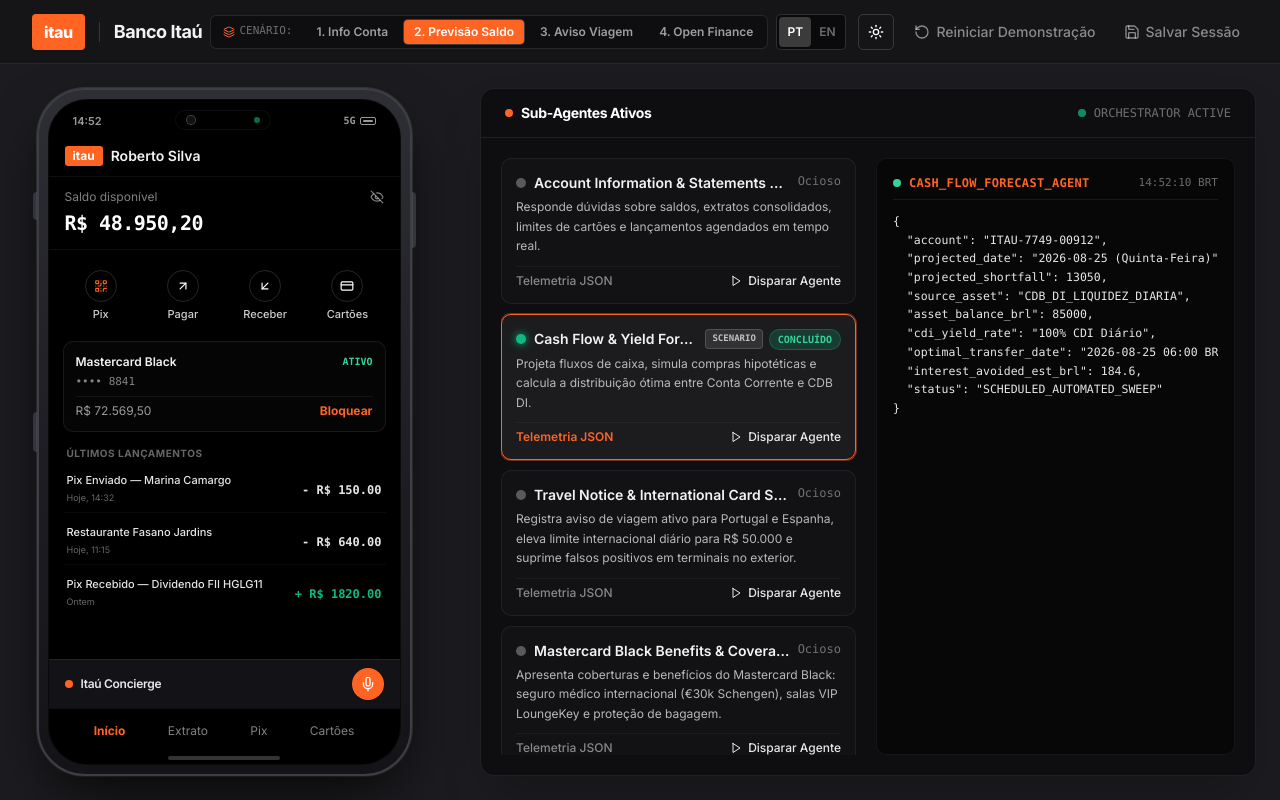
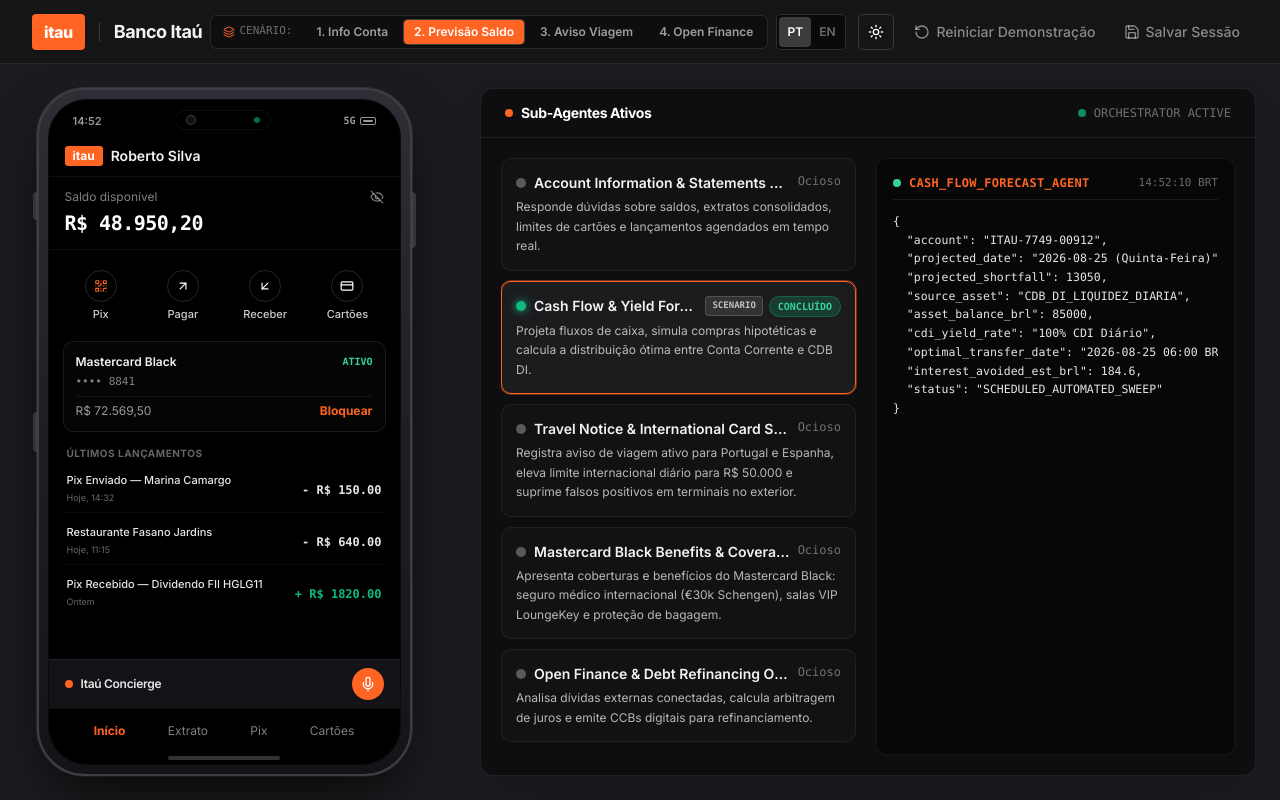
Before and after one commit to acombs121/itau-mobile-banking, a React (Vite) app in the folder frontend/: page / in a window 1280 px wide. Built offline with nearby package versions, Linux system fonts and the light colour scheme.

Commit message:
Remove bottom row action buttons from sub-agent cards to create a sleek compact list

```diff
--- a/frontend/src/components/AgentOrchestratorPanel.tsx
+++ b/frontend/src/components/AgentOrchestratorPanel.tsx
@@ -1,5 +1,4 @@
 import React, { useState, useEffect } from 'react';
-import { Play } from 'lucide-react';
 import { SubAgent, SecurityActionItem, TelemetryLog, ScenarioId } from '../types/itau_concierge';
 import { Language, translations } from '../i18n/translations';
 
@@ -10,7 +9,7 @@ interface AgentOrchestratorPanelProps {
   currentLang: Language;
   theme: 'dark' | 'light';
   activeScenario: ScenarioId;
-  onTriggerAgent: (agentId: string) => void;
+  onTriggerAgent?: (agentId: string) => void;
   isProcessingAgent?: string | null;
   activeRunningAgentId?: string | null;
   agentStates?: Record<string, { status: 'idle' | 'running' | 'completed'; lastRun?: string; liveResult?: Record<string, any> }>;
@@ -20,7 +19,7 @@ export const AgentOrchestratorPanel: React.FC<AgentOrchestratorPanelProps> = ({
   currentLang,
   theme,
   activeScenario,
-  onTriggerAgent,
+  onTriggerAgent: _onTriggerAgent,
   isProcessingAgent = null,
   activeRunningAgentId = null,
   agentStates = {}
@@ -158,30 +157,9 @@ export const AgentOrchestratorPanel: React.FC<AgentOrchestratorPanelProps> = ({
                     </div>
                   </div>
 
-                  <p className={`text-xs leading-relaxed mb-2.5 ${isDark ? 'text-white/70' : 'text-slate-600'}`}>
+                  <p className={`text-xs leading-relaxed ${isDark ? 'text-white/70' : 'text-slate-600'}`}>
                     {agent.description}
                   </p>
-
-                  <div className={`flex items-center justify-between pt-1.5 border-t text-xs ${isDark ? 'border-white/[0.04]' : 'border-slate-100'}`}>
-                    <span
-                      className={`font-medium ${isSelected || isRunning ? 'text-brand-orange font-semibold' : isDark ? 'text-white/50' : 'text-slate-500'}`}
-                    >
-                      {t.subagents.jsonLabel}
-                    </span>
-                    <button
-                      onClick={(e) => {
-                        e.stopPropagation();
-                        onTriggerAgent(agent.id);
-                      }}
-                      disabled={isRunning}
-                      className={`flex items-center gap-1.5 font-medium transition-colors ${
-                        isDark ? 'text-white/90 hover:text-brand-orange' : 'text-slate-800 hover:text-brand-orange'
-                      }`}
-                    >
-                      <Play className="w-3 h-3" />
-                      <span>{t.subagents.triggerManual}</span>
-                    </button>
-                  </div>
                 </div>
               );
             })}
```
